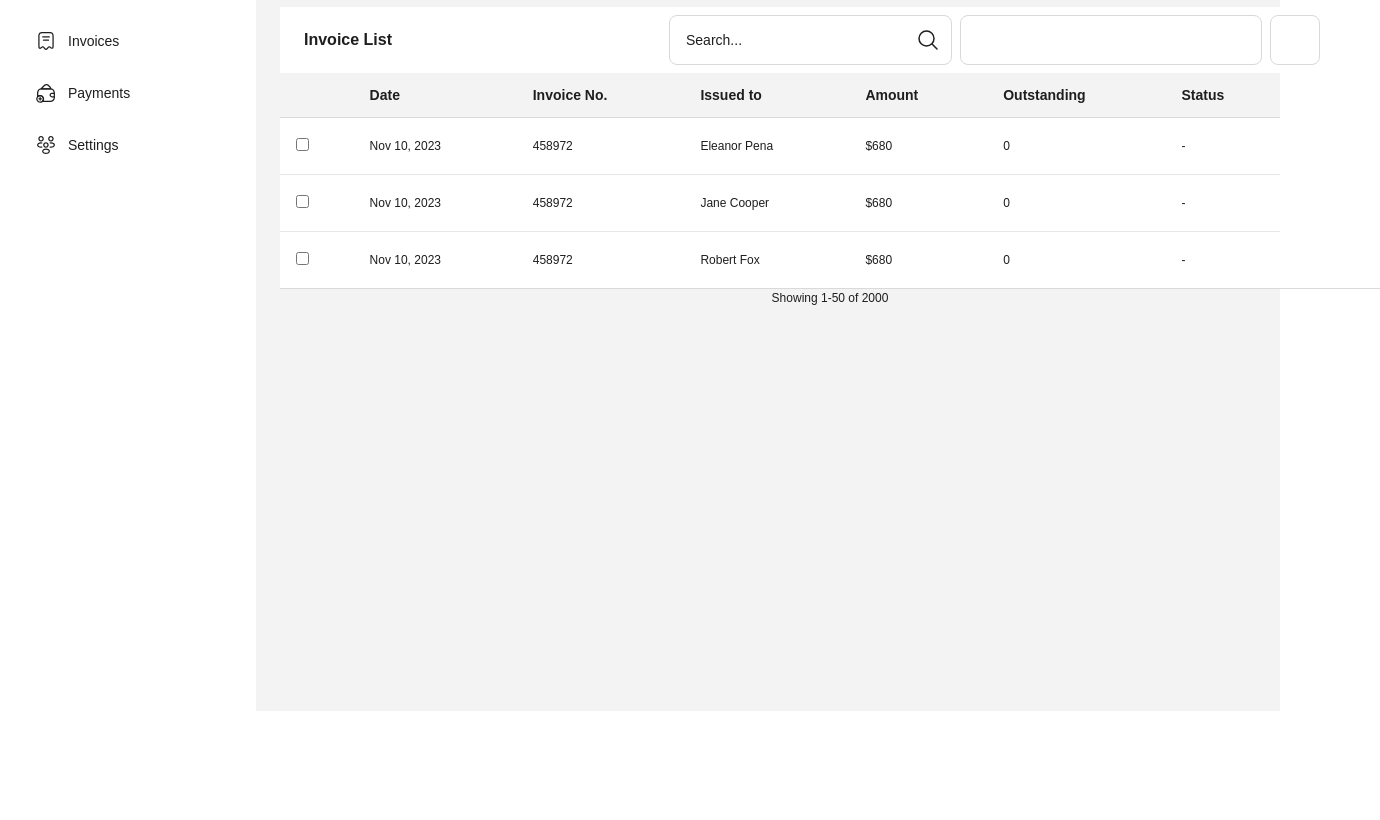
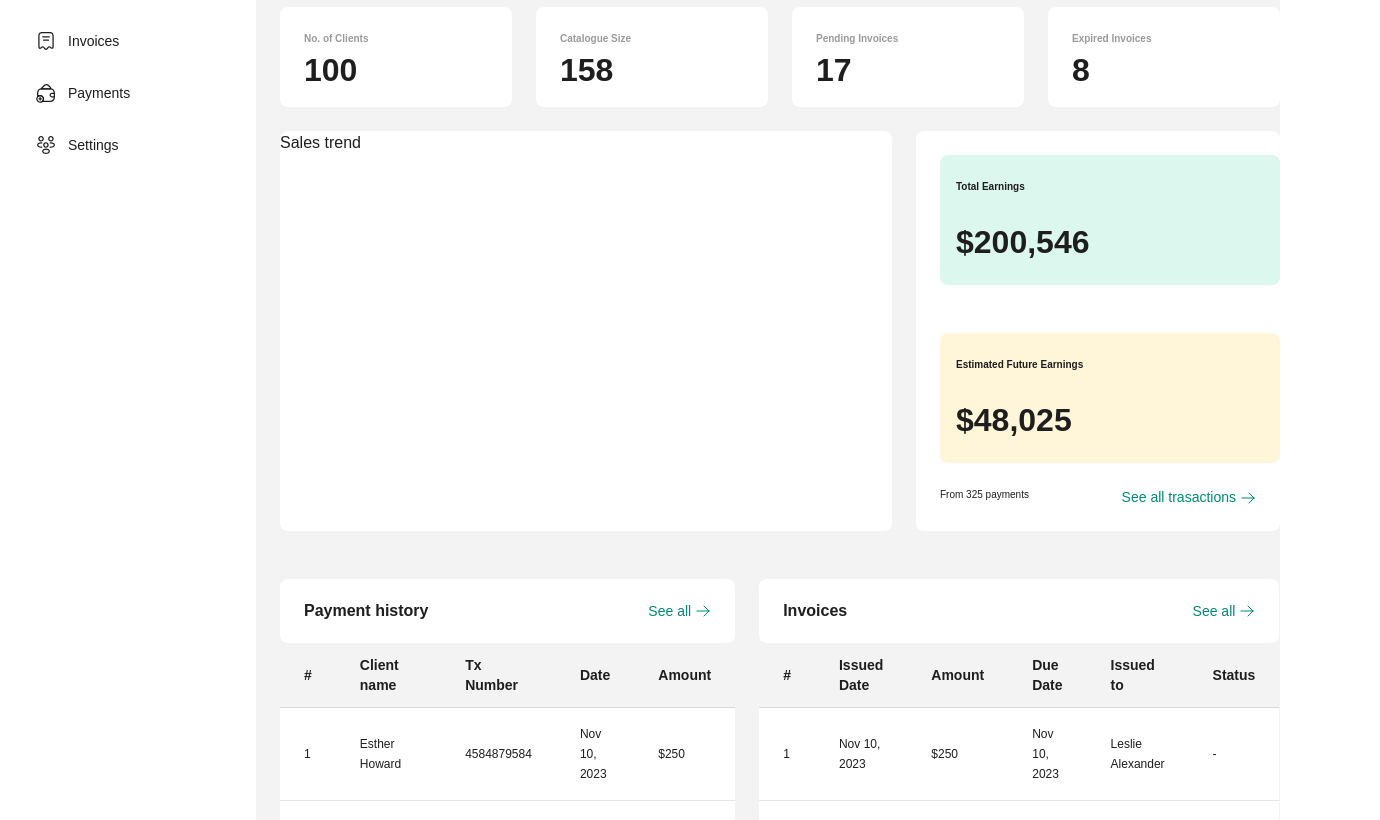
Before and after one commit to klusterthon-henrychris/payment-app-frontend, a Next.js app: page /dashboard in a window 1280 px wide. Shown: the part 169-989 px from the top of the page, 1380 px wide, since content can reach past the window. Before the commit the page ends 880 px from the top, so only its background shows below. Built offline with nearby package versions, Linux system fonts and the light colour scheme; a web font is replaced by a local one.

Commit message:
Add dashboard page

```diff
--- a/app/dashboard/page.tsx
+++ b/app/dashboard/page.tsx
@@ -2,146 +2,245 @@ import React from 'react'
 
 function Dashboard() {
     return (
-        <div className='w-full h-screen bg-[#F3F3F3] flex flex-col'>
-            <div className='flex flex-row justify-between mt-[96px] ml-[24px] items-center bg-[#fff] w-[1100px] py-2'>
-                <p className='text-[#1E1E1E] font-Satoshi text-[16px] font-bold ml-[24px]'>Invoice List</p>
-                <div className='flex flex-row gap-[8px] items-center'>
-                    <div className='flex flex-row items-center'>
-
-                        <form className="flex items-center">
-                            <label className="sr-only">Search</label>
-                            <div className="relative w-full">
-                                <input type="text" id="voice-search" style={{ textIndent: "16px" }} className="w-[283px] h-[25px] py-6 font-Satoshi border border-[1px] border-[#D9D9D9] rounded-[8px] outline-none placeholder:text-[14px] placeholder:font-normal placeholder:text-[#1E1E1E]" placeholder="Search..." required />
-                                <button type="button" className="absolute inset-y-0 end-0 flex items-center pe-3">
-                                    <svg xmlns="http://www.w3.org/2000/svg" fill="none" viewBox="0 0 24 24" strokeWidth={1.5} stroke="currentColor" className="w-6 h-6">
-                                        <path strokeLinecap="round" strokeLinejoin="round" d="M21 21l-5.197-5.197m0 0A7.5 7.5 0 105.196 5.196a7.5 7.5 0 0010.607 10.607z" />
+        <div className='w-full h-full bg-[#F3F3F3] flex flex-col'>
+            <div className='flex flex-row justify-between items-center mt-[24px]'>
+                <p className='ml-[24px] text-[24px] font-bold font-Satoshi text-[#1E1E1E]'>Hi Wade 👋</p>
+                <button className='ml-auto bg-[#008678] text-[#fff] rounded-[8px] p-3 mr-[24px]'>+ Generate Invoice</button>
+            </div>
+            <div className='flex flex-row gap-[24px] ml-[24px] mt-[24px]'>
+                <div className='w-[255px] h-[100px] rounded-[8px] bg-[#fff] flex flex-col'>
+                    <p className='font-Satoshi text-[#9A9A9A] text-[10px] font-bold ml-[24px] mt-[24px]'>No. of Clients</p>
+                    <p className='font-Satoshi text-[#1E1E1E] text-[32px] font-bold ml-[24px]'>100</p>
+                </div>
+                <div className='w-[255px] h-[100px] rounded-[8px] bg-[#fff] flex flex-col'>
+                    <p className='font-Satoshi text-[#9A9A9A] text-[10px] font-bold ml-[24px] mt-[24px]'>Catalogue Size</p>
+                    <p className='font-Satoshi text-[#1E1E1E] text-[32px] font-bold ml-[24px]'>158</p>
+                </div>
+                <div className='w-[255px] h-[100px] rounded-[8px] bg-[#fff] flex flex-col'>
+                    <p className='font-Satoshi text-[#9A9A9A] text-[10px] font-bold ml-[24px] mt-[24px]'>Pending Invoices</p>
+                    <p className='font-Satoshi text-[#1E1E1E] text-[32px] font-bold ml-[24px]'>17</p>
+                </div>
+                <div className='w-[255px] h-[100px] rounded-[8px] bg-[#fff] flex flex-col'>
+                    <p className='font-Satoshi text-[#9A9A9A] text-[10px] font-bold ml-[24px] mt-[24px]'>Expired Invoices</p>
+                    <p className='font-Satoshi text-[#1E1E1E] text-[32px] font-bold ml-[24px]'>8</p>
+                </div>
+            </div>
+            <div className='flex flex-row gap-[24px] mt-[24px] ml-[24px]'>
+                <div className='w-[680px] h-[400px] bg-[#fff] rounded-[8px]'>
+                    Sales trend
+                </div>
+                <div className='flex flex-col gap-[24px] w-[385px] h-[400px] rounded-[8px] bg-[#fff]'>
+                    <div className='w-[340px] h-[130px] bg-[#DCF7ED] rounded-[8px] mt-[24px] ml-[24px]'>
+                        <p className='font-Satoshi text-[#1E1E1E] text-[10px] font-bold mt-[24px] ml-[16px]'>Total Earnings</p>
+                        <p className='font-Satoshi text-[#1E1E1E] text-[32px] font-bold mt-[24px] ml-[16px]'>$200,546</p>
+                    </div>
+                    <div className='w-[340px] h-[130px] bg-[#FFF6DA] rounded-[8px] mt-[24px] ml-[24px]'>
+                        <p className='font-Satoshi text-[#1E1E1E] text-[10px] font-bold mt-[24px] ml-[16px]'>Estimated Future Earnings</p>
+                        <p className='font-Satoshi text-[#1E1E1E] text-[32px] font-bold mt-[24px] ml-[16px]'>$48,025</p>
+                    </div>
+                    <div className='flex flex-row justify-between'>
+                        <p className='text-[#1E1E1E] font-Satoshi text-[10px] font-normal ml-[24px]'>From 325 payments</p>
+                        <div className='flex flex-row mr-[24px] items-center gap-[4px]'>
+                            <p className='font-Satoshi text-[14px] font-medium text-[#008678]'>See all trasactions</p>
+                            <svg xmlns="http://www.w3.org/2000/svg" fill="none" viewBox="0 0 24 24" strokeWidth={1.5} stroke="#008678" className="w-[16px] h-[16px]">
+                                <path strokeLinecap="round" strokeLinejoin="round" d="M13.5 4.5L21 12m0 0l-7.5 7.5M21 12H3" />
                             </svg>
-                                </button>
                         </div>
-                        </form>
                     </div>
-                    <div className='w-[302px] h-[25px] bg-[#fff] py-6 px-16 font-Satoshi border border-[1px] border-[#D9D9D9] rounded-[8px]'></div>
-                    <div className='w-[50px] h-[25px] bg-[#fff] py-6 font-Satoshi border border-[1px] border-[#D9D9D9] rounded-[8px] mr-[60px]'></div>
+                </div>
+            </div>
+            <div className='flex flex-row items-center justify-between mt-[24px]'>
+                <div className=''>
+                    <div className='flex flex-row justify-between mt-[24px] ml-[24px] items-center bg-[#fff] py-5 rounded-[8px]'>
+                        <p className='text-[#1E1E1E] font-Satoshi text-[16px] font-bold ml-[24px]'>Payment history</p>
+                        <div className='flex flex-row mr-[24px] items-center gap-[4px]'>
+                            <p className='font-Satoshi text-[14px] font-medium text-[#008678]'>See all</p>
+                            <svg xmlns="http://www.w3.org/2000/svg" fill="none" viewBox="0 0 24 24" strokeWidth={1.5} stroke="#008678" className="w-[16px] h-[16px]">
+                                <path strokeLinecap="round" strokeLinejoin="round" d="M13.5 4.5L21 12m0 0l-7.5 7.5M21 12H3" />
+                            </svg>
                         </div>
                     </div>
                     <div className="relative overflow-x-auto ml-[24px]">
-                <table className="w-[1100px] text-sm text-left rtl:text-right text-gray-500 ">
+                        <table className="text-sm text-left rtl:text-right text-gray-500 rounded-[8px]">
                             <thead className="text-sm font-Satoshi font-bold text-[#1E1E1E] bg-[#F3F3F3] border-b-[1px] border-[#D9D9D9] h-[40px] w-full">
                                 <tr>
                                     <th scope="col" className="px-6 py-3">
+                                        #
+                                    </th>
+                                    <th scope="col" className="px-6 py-3">
+                                        Client name
+                                    </th>
+                                    <th scope="col" className="px-6 py-3">
+                                        Tx Number
                                     </th>
                                     <th scope="col" className="px-6 py-3">
                                         Date
                                     </th>
                                     <th scope="col" className="px-6 py-3">
-                                Invoice No.
+                                        Amount
+                                    </th>
+                                </tr>
+                            </thead>
+                            <tbody>
+                                <tr className="bg-white border-b">
+                                    <th scope="row" className="px-6 py-4 text-[12px] font-normal font-Satoshi text-[#1E1E1E]">
+                                        1
+                                    </th>
+                                    <th scope="row" className="px-6 py-4 text-[12px] font-normal font-Satoshi text-[#1E1E1E]">
+                                        Esther Howard
+                                    </th>
+                                    <td className="px-6 py-4 text-[12px] font-normal font-Satoshi text-[#1E1E1E]">
+                                        4584879584
+                                    </td>
+                                    <td className="px-6 py-4 text-[12px] font-normal font-Satoshi text-[#1E1E1E]">
+                                        Nov 10, 2023
+                                    </td>
+                                    <td className="px-6 py-4 text-[12px] font-medium font-Satoshi text-[#1E1E1E]">
+                                        $250
+                                    </td>
+                                </tr>
+                                <tr className="bg-white border-b">
+                                    <th scope="row" className="px-6 py-4 text-[12px] font-normal font-Satoshi text-[#1E1E1E]">
+                                        2
+                                    </th>
+                                    <th scope="row" className="px-6 py-4 text-[12px] font-normal font-Satoshi text-[#1E1E1E]">
+                                        NCourtney Henry
+                                    </th>
+                                    <td className="px-6 py-4 text-[12px] font-normal font-Satoshi text-[#1E1E1E]">
+                                        4584879584
+                                    </td>
+                                    <td className="px-6 py-4 text-[12px] font-normal font-Satoshi text-[#1E1E1E]">
+                                        Nov 10, 2023
+                                    </td>
+                                    <td className="px-6 py-4 text-[12px] font-medium font-Satoshi text-[#1E1E1E]">
+                                        $250
+                                    </td>
+                                </tr>
+                                <tr className="bg-white">
+                                    <th scope="row" className="px-6 py-4 text-[12px] font-normal font-Satoshi text-[#1E1E1E]">
+                                        3
+                                    </th>
+                                    <th scope="row" className="px-6 py-4 text-[12px] font-normal font-Satoshi text-[#1E1E1E]">
+                                        Dianne Russell
+                                    </th>
+                                    <td className="px-6 py-4 text-[12px] font-normal font-Satoshi text-[#1E1E1E]">
+                                        4584879584
+                                    </td>
+                                    <td className="px-6 py-4 text-[12px] font-normal font-Satoshi text-[#1E1E1E]">
+                                        Nov 10, 2023
+                                    </td>
+                                    <td className="px-6 py-4 text-[12px] font-medium font-Satoshi text-[#1E1E1E]">
+                                        $250
+                                    </td>
+                                </tr>
+                            </tbody>
+                        </table>
+                    </div>
+                    <div className='bg-[#fff] h-[52px] border-t-[1px] border-[#D9D9D9] ml-[24px] flex items-center'>
+                        <p className='mx-auto text-[12px] font-Satoshi font-medium text-[#1E1E1E]'>Showing 1-50 of 2000</p></div>
+                </div>
+                <div className='mr-[24px]'>
+                    <div className='flex flex-row justify-between mt-[24px] ml-[24px] items-center bg-[#fff] py-5 rounded-[8px]'>
+                        <p className='text-[#1E1E1E] font-Satoshi text-[16px] font-bold ml-[24px]'>Invoices</p>
+                        <div className='flex flex-row mr-[24px] items-center gap-[4px]'>
+                            <p className='font-Satoshi text-[14px] font-medium text-[#008678]'>See all</p>
+                            <svg xmlns="http://www.w3.org/2000/svg" fill="none" viewBox="0 0 24 24" strokeWidth={1.5} stroke="#008678" className="w-[16px] h-[16px]">
+                                <path strokeLinecap="round" strokeLinejoin="round" d="M13.5 4.5L21 12m0 0l-7.5 7.5M21 12H3" />
+                            </svg>
+                        </div>
+                    </div>
+                    <div className="relative overflow-x-auto ml-[24px]">
+                        <table className="text-sm text-left rtl:text-right text-gray-500 rounded-[8px]">
+                            <thead className="text-sm font-Satoshi font-bold text-[#1E1E1E] bg-[#F3F3F3] border-b-[1px] border-[#D9D9D9] h-[40px] w-full">
+                                <tr>
+                                    <th scope="col" className="px-6 py-3">
+                                        #
+                                    </th>
+                                    <th scope="col" className="px-6 py-3">
+                                        Issued Date
+                                    </th>
+                                    <th scope="col" className="px-6 py-3">
+                                        Amount
+                                    </th>
+                                    <th scope="col" className="px-6 py-3">
+                                        Due Date
                                     </th>
                                     <th scope="col" className="px-6 py-3">
                                         Issued to
                                     </th>
                                     <th scope="col" className="px-6 py-3">
-                                Amount
-                            </th>
-                            <th scope="col" className="px-6 py-3">
-                                Outstanding
-                            </th>
-                            <th scope="col" className="px-6 py-3">
                                         Status
-                            </th>
-                            <th scope="col" className="px-6 py-3">
                                     </th>
                                 </tr>
                             </thead>
                             <tbody>
                                 <tr className="bg-white border-b">
-                            <th>
-                                <input type="checkbox" className='ml-4' />
+                                    <th scope="row" className="px-6 py-4 text-[12px] font-normal font-Satoshi text-[#1E1E1E]">
+                                        1
                                     </th>
                                     <th scope="row" className="px-6 py-4 text-[12px] font-normal font-Satoshi text-[#1E1E1E]">
                                         Nov 10, 2023
                                     </th>
                                     <td className="px-6 py-4 text-[12px] font-normal font-Satoshi text-[#1E1E1E]">
-                                458972
+                                        $250
                                     </td>
                                     <td className="px-6 py-4 text-[12px] font-normal font-Satoshi text-[#1E1E1E]">
-                                Eleanor Pena
+                                        Nov 10, 2023
                                     </td>
                                     <td className="px-6 py-4 text-[12px] font-medium font-Satoshi text-[#1E1E1E]">
-                                $680
+                                        Leslie Alexander
                                     </td>
-                            <td className="px-6 py-4 text-[12px] font-normal font-Satoshi text-[#1E1E1E]">
-                                0
-                            </td>
-                            <td className="px-6 py-4 text-[12px] font-normal font-Satoshi text-[#1E1E1E]">
+                                    <td className="px-6 py-4 text-[12px] font-medium font-Satoshi text-[#1E1E1E]">
                                         -
-                            </td>
-                            <td className="px-6 py-4">
-                                <svg xmlns="http://www.w3.org/2000/svg" fill="none" viewBox="0 0 24 24" strokeWidth={1.5} stroke="currentColor" className="w-6 h-6">
-                                    <path strokeLinecap="round" strokeLinejoin="round" d="M6.75 12a.75.75 0 11-1.5 0 .75.75 0 011.5 0zM12.75 12a.75.75 0 11-1.5 0 .75.75 0 011.5 0zM18.75 12a.75.75 0 11-1.5 0 .75.75 0 011.5 0z" />
-                                </svg>
                                     </td>
                                 </tr>
                                 <tr className="bg-white border-b">
-                            <th>
-                                <input type="checkbox" className='ml-4' />
+                                    <th scope="row" className="px-6 py-4 text-[12px] font-normal font-Satoshi text-[#1E1E1E]">
+                                        2
                                     </th>
                                     <th scope="row" className="px-6 py-4 text-[12px] font-normal font-Satoshi text-[#1E1E1E]">
                                         Nov 10, 2023
                                     </th>
                                     <td className="px-6 py-4 text-[12px] font-normal font-Satoshi text-[#1E1E1E]">
-                                458972
+                                        $250
                                     </td>
                                     <td className="px-6 py-4 text-[12px] font-normal font-Satoshi text-[#1E1E1E]">
-                                Jane Cooper
+                                        Nov 10, 2023
                                     </td>
                                     <td className="px-6 py-4 text-[12px] font-medium font-Satoshi text-[#1E1E1E]">
-                                $680
+                                        Leslie Alexander
                                     </td>
-                            <td className="px-6 py-4 text-[12px] font-normal font-Satoshi text-[#1E1E1E]">
-                                0
-                            </td>
-                            <td className="px-6 py-4 text-[12px] font-normal font-Satoshi text-[#1E1E1E]">
+                                    <td className="px-6 py-4 text-[12px] font-medium font-Satoshi text-[#1E1E1E]">
                                         -
-                            </td>
-                            <td className="px-6 py-4">
-                                <svg xmlns="http://www.w3.org/2000/svg" fill="none" viewBox="0 0 24 24" strokeWidth={1.5} stroke="currentColor" className="w-6 h-6">
-                                    <path strokeLinecap="round" strokeLinejoin="round" d="M6.75 12a.75.75 0 11-1.5 0 .75.75 0 011.5 0zM12.75 12a.75.75 0 11-1.5 0 .75.75 0 011.5 0zM18.75 12a.75.75 0 11-1.5 0 .75.75 0 011.5 0z" />
-                                </svg>
                                     </td>
                                 </tr>
                                 <tr className="bg-white">
-                            <th>
-                                <input type="checkbox" className='ml-4' />
+                                    <th scope="row" className="px-6 py-4 text-[12px] font-normal font-Satoshi text-[#1E1E1E]">
+                                        3
                                     </th>
                                     <th scope="row" className="px-6 py-4 text-[12px] font-normal font-Satoshi text-[#1E1E1E]">
                                         Nov 10, 2023
                                     </th>
                                     <td className="px-6 py-4 text-[12px] font-normal font-Satoshi text-[#1E1E1E]">
-                                458972
+                                        $250
                                     </td>
                                     <td className="px-6 py-4 text-[12px] font-normal font-Satoshi text-[#1E1E1E]">
-                                Robert Fox
+                                        Nov 10, 2023
                                     </td>
                                     <td className="px-6 py-4 text-[12px] font-medium font-Satoshi text-[#1E1E1E]">
-                                $680
+                                        Leslie Alexander
                                     </td>
-                            <td className="px-6 py-4 text-[12px] font-normal font-Satoshi text-[#1E1E1E]">
-                                0
-                            </td>
-                            <td className="px-6 py-4 text-[12px] font-normal font-Satoshi text-[#1E1E1E]">
+                                    <td className="px-6 py-4 text-[12px] font-medium font-Satoshi text-[#1E1E1E]">
                                         -
-                            </td>
-                            <td className="px-6 py-4">
-                                <svg xmlns="http://www.w3.org/2000/svg" fill="none" viewBox="0 0 24 24" strokeWidth={1.5} stroke="currentColor" className="w-6 h-6">
-                                    <path strokeLinecap="round" strokeLinejoin="round" d="M6.75 12a.75.75 0 11-1.5 0 .75.75 0 011.5 0zM12.75 12a.75.75 0 11-1.5 0 .75.75 0 011.5 0zM18.75 12a.75.75 0 11-1.5 0 .75.75 0 011.5 0z" />
-                                </svg>
                                     </td>
                                 </tr>
                             </tbody>
                         </table>
                     </div>
-            <div className='w-[#fff] w-[1100px] h-[52px] border-t-[1px] border-[#D9D9D9] ml-[24px] flex'>
+                    <div className='bg-[#fff] h-[52px] border-t-[1px] border-[#D9D9D9] ml-[24px] flex items-center'>
                         <p className='mx-auto text-[12px] font-Satoshi font-medium text-[#1E1E1E]'>Showing 1-50 of 2000</p></div>
+                </div>
+            </div>
         </div>
     )
 }
--- a/app/page.tsx
+++ b/app/page.tsx
@@ -1,9 +1,7 @@
-import Dashboard from "@/components/Dashboard/Dashboard"
 
  const Home: React.FC = () => {
   return (
   <div className="">
-    <Dashboard/>
   </div>
   )
 }
```
Lines whose indentation alone changed are shown as unchanged.
